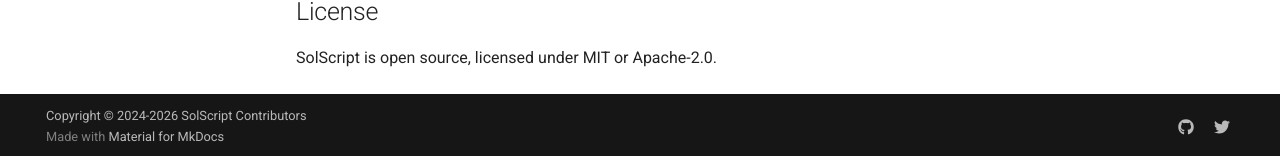
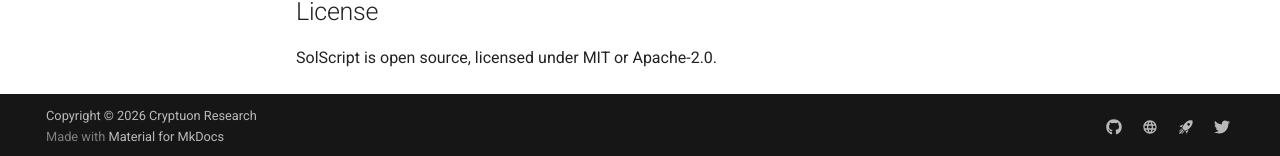
Before and after one commit to cryptuon/solscript, an MkDocs documentation site: the page built from documentation/docs/index.md, in a window 1280 px wide and 900 px high, scrolled down 2815 px. Shown: the part 741-897 px from the top of the window. Built offline with MkDocs 1.6.1 and Material for MkDocs 9.7.7, drawn with Linux system fonts in a browser that asks for light colours; comment, search, counter and statistics services are not loaded.

Commit message:
docs: add site/docs/package links + Cryptuon interconnection

```diff
--- a/Cargo.toml
+++ b/Cargo.toml
@@ -17,9 +17,10 @@
 version = "0.1.1"
 edition = "2021"
 license = "MIT"
+authors = ["Cryptuon Research <contact@cryptuon.com>"]
 repository = "https://github.com/cryptuon/solscript"
-homepage = "https://github.com/cryptuon/solscript"
-documentation = "https://docs.rs/solscript-cli"
+homepage = "https://solscript.cryptuon.com/"
+documentation = "https://docs.cryptuon.com/solscript/"
 rust-version = "1.83"
 keywords = ["solana", "solidity", "blockchain", "smart-contracts", "compiler"]
 categories = ["compilers", "development-tools", "cryptography::cryptocurrencies"]
--- a/documentation/mkdocs.yml
+++ b/documentation/mkdocs.yml
@@ -1,6 +1,7 @@
 site_name: SolScript Documentation
 site_description: A high-level language for Solana smart contract development
 site_url: https://docs.cryptuon.com/solscript/
+site_author: Cryptuon Research
 repo_url: https://github.com/cryptuon/solscript
 repo_name: cryptuon/solscript
 edit_uri: edit/main/documentation/docs/
@@ -57,9 +58,16 @@
       permalink: true
 
 extra:
+  homepage: https://solscript.cryptuon.com/
   social:
     - icon: fontawesome/brands/github
       link: https://github.com/cryptuon/solscript
+    - icon: material/web
+      link: https://solscript.cryptuon.com/
+      name: SolScript site
+    - icon: material/rocket-launch
+      link: https://www.cryptuon.com
+      name: Cryptuon Research
     - icon: fontawesome/brands/twitter
       link: https://twitter.com/solscript
 
@@ -102,4 +110,4 @@
       - Grammar: reference/grammar.md
       - Roadmap: reference/roadmap.md
 
-copyright: Copyright &copy; 2024-2026 SolScript Contributors
+copyright: Copyright &copy; 2026 Cryptuon Research
```
Also changed, not shown: README.md, 2 other files.
